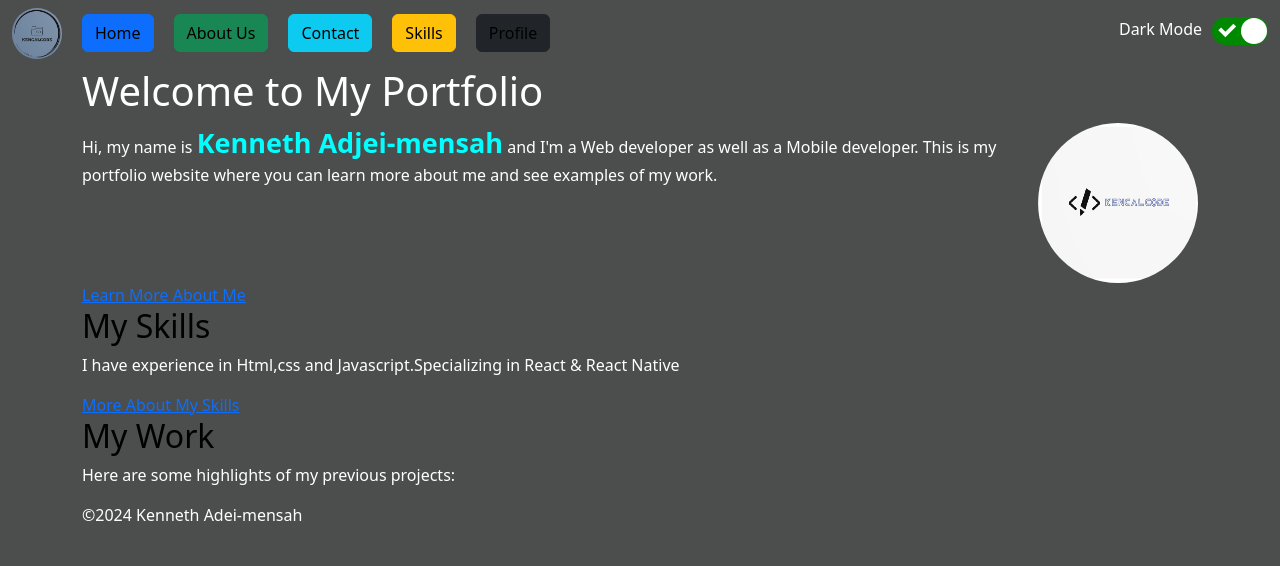
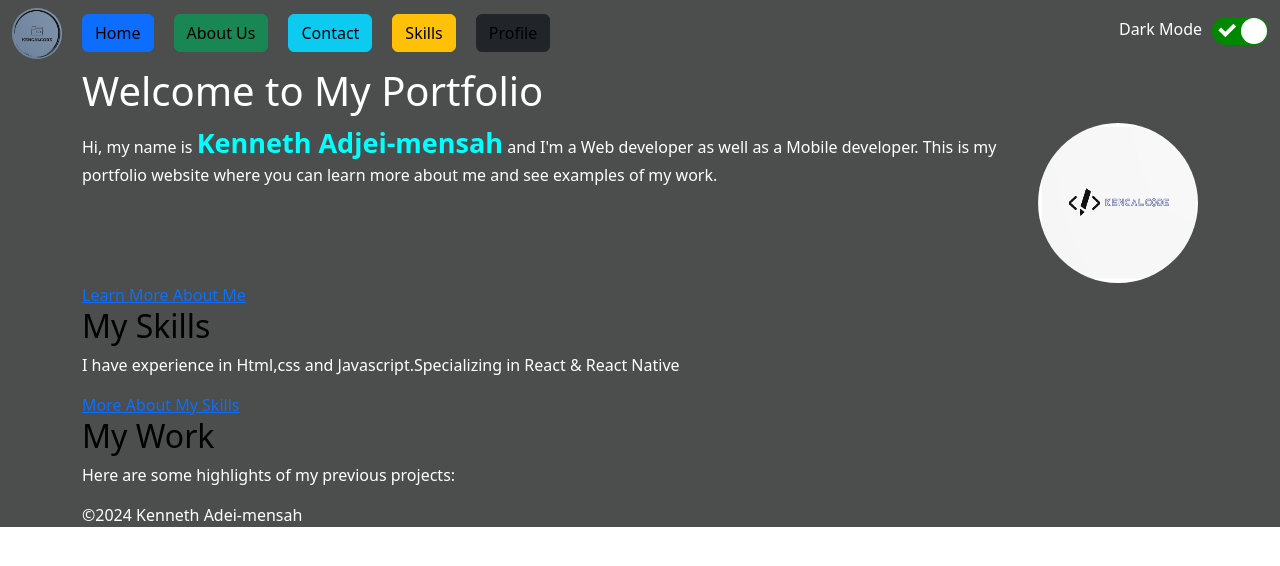
Before and after one commit to kencal20/myportfolio, a React (Create React App) app: page / in a window 1280 px wide. Shown: the top 566 px of the page. Built offline with nearby package versions, Linux system fonts and the light colour scheme.

Commit message:
dark theme height change

```diff
--- a/src/App.css
+++ b/src/App.css
@@ -65,6 +65,9 @@ html, body {
 min-height: 100vh;
 }
 
+#dark .container{
+min-height: auto;
+}
 .name {
   font-size: 27px;
   font-weight: 600;
```
